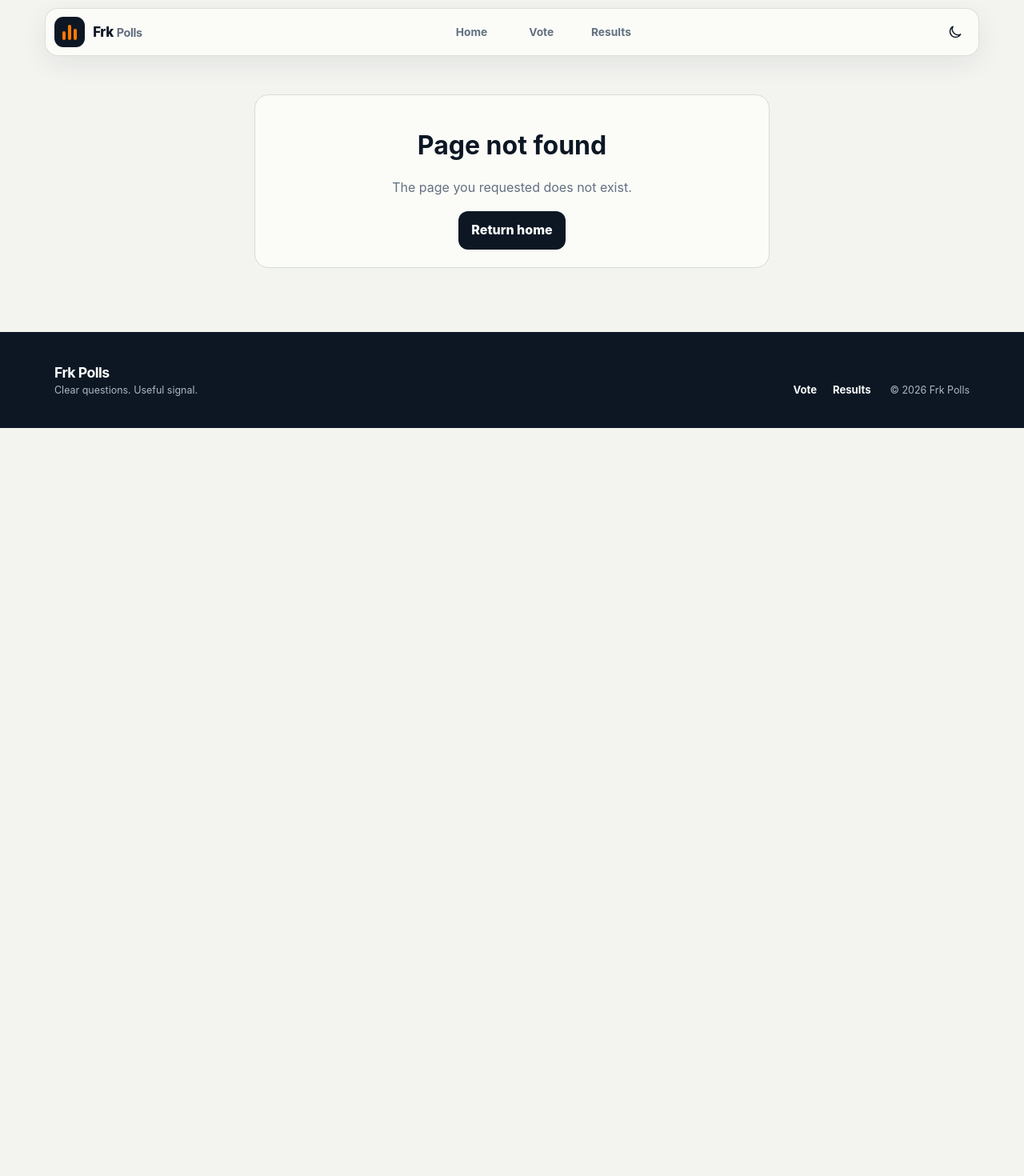
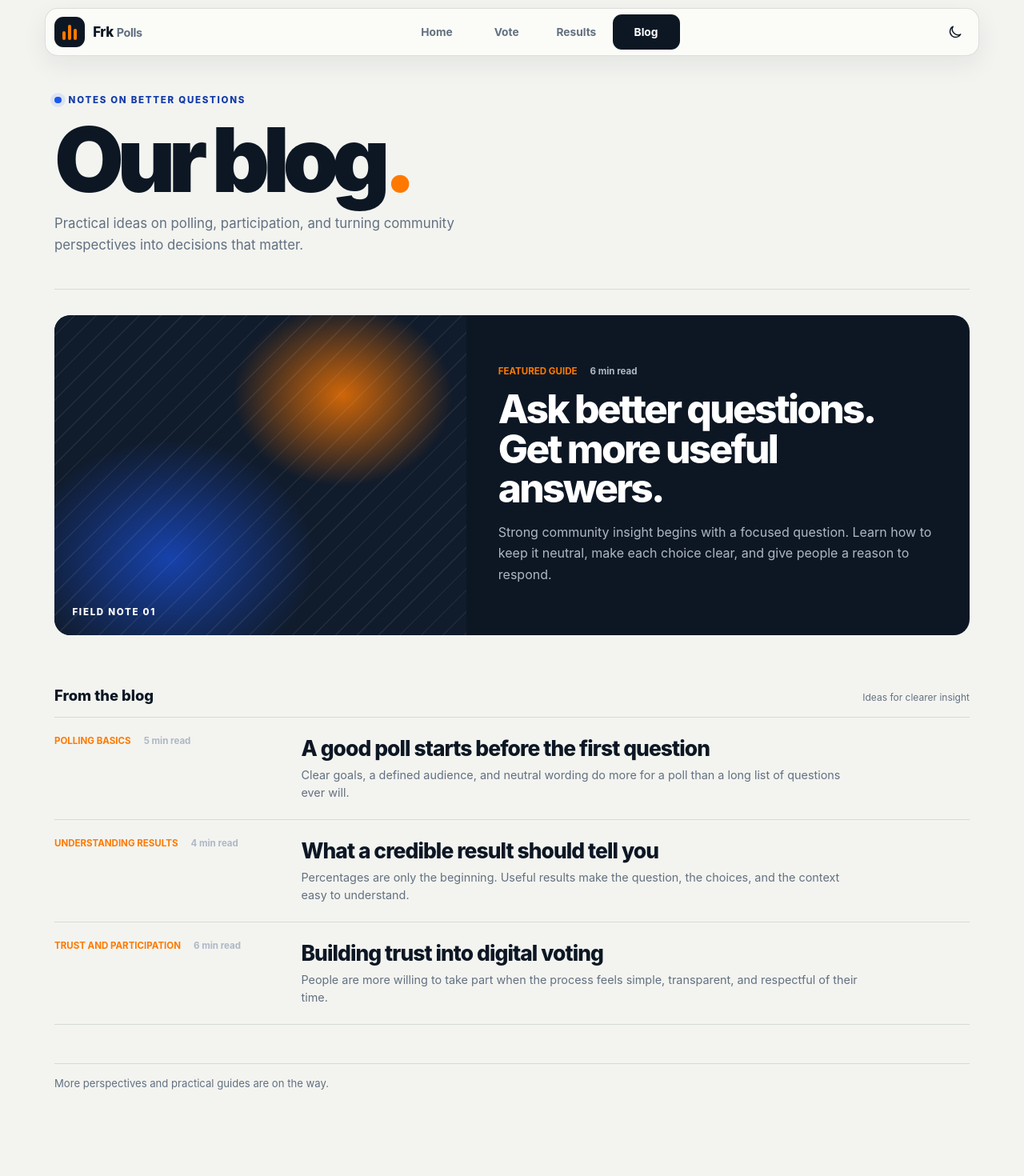
Before and after one commit to fr-konuko/Fr_K-Polls, a Next.js app: page /blog in a window 1280 px wide. Before the commit this address had no page. Shown: the top 1470 px of the page at 80% size. Before the commit the page ends 810 px from the top, so only its background shows below. Built offline with nearby package versions, Linux system fonts and the light colour scheme.

Commit message:
Add blog page

```diff
--- /dev/null
+++ b/app/blog/page.tsx
@@ -0,0 +1,86 @@
+import type { Metadata } from "next";
+
+const articles = [
+  {
+    category: "Polling basics",
+    readTime: "5 min read",
+    title: "A good poll starts before the first question",
+    summary:
+      "Clear goals, a defined audience, and neutral wording do more for a poll than a long list of questions ever will.",
+  },
+  {
+    category: "Understanding results",
+    readTime: "4 min read",
+    title: "What a credible result should tell you",
+    summary:
+      "Percentages are only the beginning. Useful results make the question, the choices, and the context easy to understand.",
+  },
+  {
+    category: "Trust and participation",
+    readTime: "6 min read",
+    title: "Building trust into digital voting",
+    summary:
+      "People are more willing to take part when the process feels simple, transparent, and respectful of their time.",
+  },
+];
+
+export const metadata: Metadata = {
+  title: "Our Blog",
+  description: "Ideas and practical guides for better polling and clearer decisions.",
+};
+
+export default function BlogPage() {
+  return (
+    <main className="shell page blog-page">
+      <header className="blog-intro">
+        <span className="overline"><i /> Notes on better questions</span>
+        <h1>Our blog<span>.</span></h1>
+        <p>
+          Practical ideas on polling, participation, and turning community
+          perspectives into decisions that matter.
+        </p>
+      </header>
+
+      <article className="blog-feature">
+        <div className="blog-feature-art" aria-hidden="true">
+          <span>Field note 01</span>
+        </div>
+        <div className="blog-feature-copy">
+          <div className="blog-meta">
+            <span>Featured guide</span>
+            <span>6 min read</span>
+          </div>
+          <h2>Ask better questions. Get more useful answers.</h2>
+          <p>
+            Strong community insight begins with a focused question. Learn how
+            to keep it neutral, make each choice clear, and give people a reason
+            to respond.
+          </p>
+        </div>
+      </article>
+
+      <section aria-labelledby="latest-articles">
+        <div className="blog-section-heading">
+          <h2 id="latest-articles">From the blog</h2>
+          <span>Ideas for clearer insight</span>
+        </div>
+        <div className="blog-list">
+          {articles.map((article) => (
+            <article className="blog-entry" key={article.title}>
+              <div className="blog-meta">
+                <span>{article.category}</span>
+                <span>{article.readTime}</span>
+              </div>
+              <h3>{article.title}</h3>
+              <p>{article.summary}</p>
+            </article>
+          ))}
+        </div>
+      </section>
+
+      <p className="blog-coming-soon">
+        More perspectives and practical guides are on the way.
+      </p>
+    </main>
+  );
+}
--- a/app/globals.css
+++ b/app/globals.css
@@ -98,7 +98,7 @@ button:focus-visible, a:focus-visible, input:focus-visible, select:focus-visible
 .brand-type { display: flex; align-items: baseline; gap: 0.25rem; letter-spacing: -0.025em; }
 .brand-type strong { font-size: 1.05rem; font-weight: 850; }
 .brand-type span { color: var(--muted); font-size: 0.9rem; font-weight: 650; }
-.site-header nav { display: grid; grid-template-columns: repeat(3, minmax(0, 1fr)); gap: 0.2rem; }
+.site-header nav { display: grid; grid-template-columns: repeat(4, minmax(0, 1fr)); gap: 0.2rem; }
 .theme-toggle { position: absolute; top: 0.55rem; right: 0.55rem; width: 2.75rem; min-width: 2.75rem; min-height: 2.75rem; padding: 0; color: var(--ink); background: transparent; }
 .theme-icon { width: 1.25rem; height: 1.25rem; }
 .theme-icon-sun { display: none; }
@@ -364,6 +364,32 @@ a.admin-poll:hover { border-color: var(--blue); }
 .footer-inner nav { display: flex; gap: 1.25rem; }
 .footer-inner a { color: white; font-size: 0.82rem; font-weight: 730; text-decoration: none; }
 
+/* Blog */
+.blog-page { padding-top: clamp(2.5rem, 7vw, 5.5rem); }
+.blog-intro { display: grid; padding-bottom: 2.5rem; gap: 1.1rem; border-bottom: 1px solid var(--line); }
+.blog-intro .overline { margin: 0; }
+.blog-intro h1 { max-width: 900px; margin: 0; font-size: clamp(3.2rem, 10vw, 7rem); font-weight: 890; letter-spacing: -0.075em; line-height: 0.88; }
+.blog-intro h1 span { color: var(--accent); }
+.blog-intro p { max-width: 580px; margin: 0; color: var(--muted); font-size: 1.05rem; line-height: 1.65; }
+.blog-feature { display: grid; margin-block: 2rem 4rem; overflow: hidden; border-radius: 1.25rem; color: var(--inverse-text); background: var(--inverse); }
+.blog-feature-art { position: relative; display: grid; min-height: 13rem; padding: 1.4rem; overflow: hidden; align-content: end; background: radial-gradient(ellipse at 70% 25%, rgba(255, 121, 0, 0.8), transparent 27%), radial-gradient(ellipse at 28% 76%, rgba(27, 87, 240, 0.65), transparent 35%), #101b2b; }
+.blog-feature-art::after { position: absolute; inset: 0; background: repeating-linear-gradient(135deg, transparent 0 17px, rgba(255, 255, 255, 0.07) 18px 19px); content: ""; }
+.blog-feature-art span { position: relative; z-index: 1; color: white; font-size: 0.72rem; font-weight: 850; letter-spacing: 0.15em; text-transform: uppercase; }
+.blog-feature-copy { display: grid; padding: clamp(1.4rem, 4vw, 2.5rem); align-content: center; gap: 1rem; }
+.blog-meta { display: flex; flex-wrap: wrap; gap: 0.55rem 1rem; color: #aeb8c5; font-size: 0.72rem; font-weight: 730; }
+.blog-meta span:first-child { color: var(--accent); text-transform: uppercase; }
+.blog-feature h2 { max-width: 650px; margin: 0; font-size: clamp(1.8rem, 5vw, 3.1rem); font-weight: 850; letter-spacing: -0.055em; line-height: 1; }
+.blog-feature p { max-width: 580px; margin: 0; color: #aeb8c5; line-height: 1.65; }
+.blog-section-heading { display: flex; margin-bottom: 1rem; align-items: baseline; justify-content: space-between; gap: 1rem; }
+.blog-section-heading h2 { margin: 0; font-size: 1.15rem; font-weight: 820; }
+.blog-section-heading span { color: var(--muted); font-size: 0.75rem; }
+.blog-list { border-top: 1px solid var(--line); }
+.blog-entry { display: grid; padding: 1.35rem 0; gap: 0.45rem 1rem; border-bottom: 1px solid var(--line); }
+.blog-entry .blog-meta { grid-row: 1; }
+.blog-entry h3 { max-width: 650px; margin: 0; font-size: clamp(1.2rem, 3vw, 1.65rem); font-weight: 820; letter-spacing: -0.035em; }
+.blog-entry p { max-width: 700px; margin: 0; color: var(--muted); font-size: 0.9rem; line-height: 1.55; }
+.blog-coming-soon { margin: 3rem 0; padding-top: 1rem; border-top: 1px solid var(--line); color: var(--muted); font-size: 0.82rem; }
+
 @media (min-width: 30rem) {
   .hero-actions { display: flex; align-items: center; }
   .hero-actions .button { width: auto; }
@@ -403,6 +429,11 @@ a.admin-poll:hover { border-color: var(--blue); }
   .admin-poll-actions { width: auto; grid-template-columns: repeat(2, auto); }
   .admin-poll-actions form, .admin-poll-actions button { width: auto; }
   .footer-inner { grid-template-columns: minmax(0, 1fr) auto auto; align-items: end; }
+  .blog-feature { grid-template-columns: 0.9fr 1.1fr; }
+  .blog-feature-art { min-height: 25rem; }
+  .blog-entry { grid-template-columns: minmax(8rem, 0.35fr) minmax(0, 1fr); }
+  .blog-entry .blog-meta { grid-row: auto; }
+  .blog-entry h3, .blog-entry p { grid-column: 2; }
   .contact-fields { grid-template-columns: repeat(2, minmax(0, 1fr)); }
   .contact-submit { grid-template-columns: auto minmax(0, 1fr); }
   .contact-submit .button { width: auto; }
--- a/components/SiteHeader.tsx
+++ b/components/SiteHeader.tsx
@@ -31,6 +31,7 @@ export function SiteHeader() {
     { href: "/", label: "Home" },
     { href: "/vote", label: "Vote" },
     { href: "/results", label: "Results" },
+    { href: "/blog", label: "Blog" },
   ];
 
   return (
```
